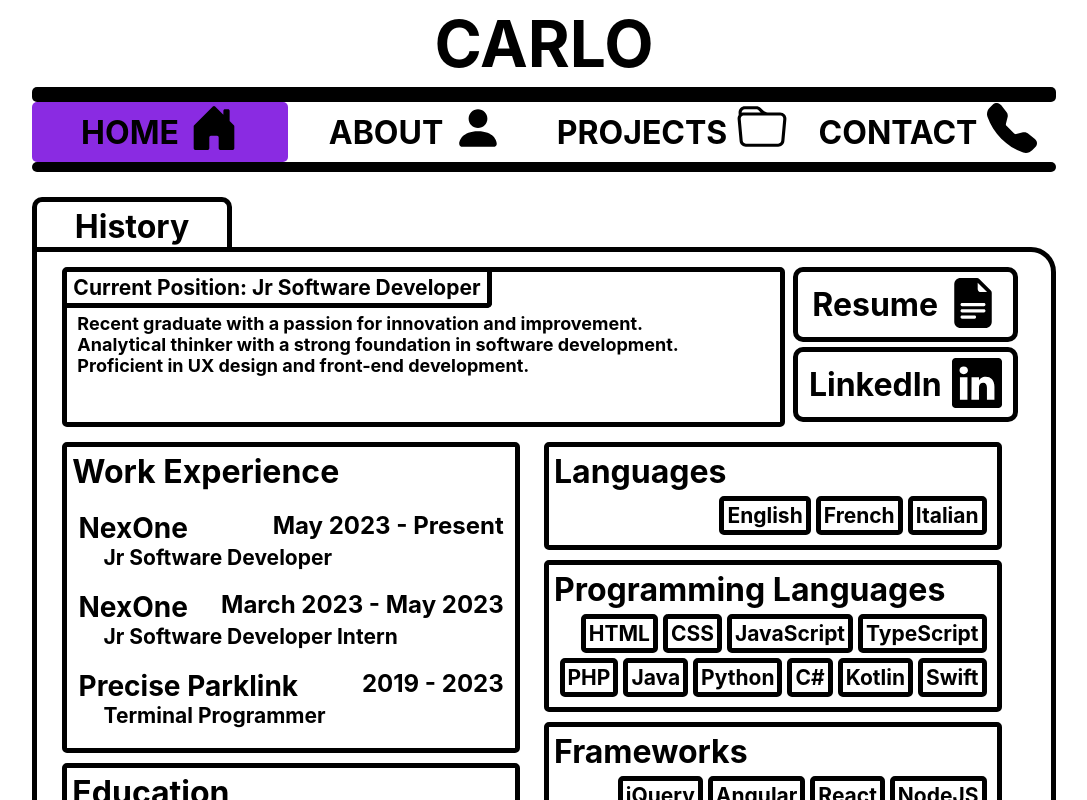
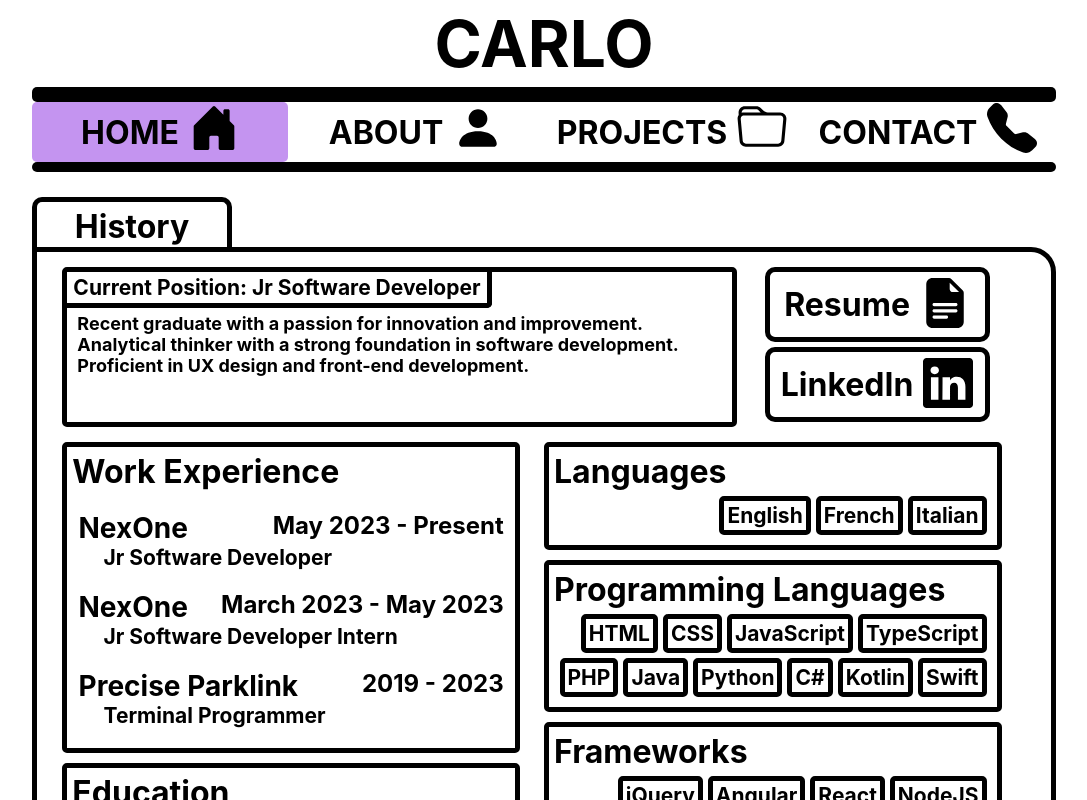
Before and after one commit to Carstal/Portfolio, a Next.js app in the folder nextjs-blog/: page /about in a window 1280 px wide. In both pictures the pointer is over the link "HOME". Shown: the top 800 px of the page, without its empty margins (96-1183 px from the left). Built offline with nearby package versions, Linux system fonts and the light colour scheme; a web font is replaced by a local one.

Commit message:
css update purple to lighter shade

```diff
--- a/nextjs-blog/styles/About.module.css
+++ b/nextjs-blog/styles/About.module.css
@@ -49,11 +49,11 @@
 .BlurbContainer {
     height: fit-content;
     min-height: 160px;
-    width: 75%;
+    width: 70%;
     /* background-color: aquamarine; */
     border: 5px solid black;
     border-radius: 5px;
-    margin: 5px 0px;
+    margin: 5px 20px 5px 0px;
 }
 
 .BlurbHeader {
--- a/nextjs-blog/styles/Contact.module.css
+++ b/nextjs-blog/styles/Contact.module.css
@@ -38,7 +38,7 @@
 }
 
 .ContactIcon:hover {
-    background-color: blueviolet;
+    background-color: rgba(137, 43, 226, 0.5);
     cursor: pointer;
 }
 
--- a/nextjs-blog/styles/Home.module.css
+++ b/nextjs-blog/styles/Home.module.css
@@ -141,7 +141,7 @@
   border-radius: 5px;
 }
 .navItem:hover{
-  background-color: blueviolet;
+  background-color: rgba(137, 43, 226, 0.5);
   cursor: pointer;
 }
 
@@ -233,7 +233,7 @@
   color: black;
 }
 .resumeBtn:hover{
-  background-color: blueviolet;
+  background-color: rgba(137, 43, 226, 0.5);
   cursor: pointer;
 }
 
@@ -258,7 +258,7 @@
   align-items: center;
 }
 .socialIcon:hover{
-  background-color: blueviolet;
+  background-color: rgba(137, 43, 226, 0.5);
   cursor: pointer;
 }
 
--- a/nextjs-blog/styles/Link.module.css
+++ b/nextjs-blog/styles/Link.module.css
@@ -26,7 +26,7 @@
 
 .LinkBtn:hover {
     cursor: pointer;
-    background-color: blueviolet;
+    background-color: rgba(137, 43, 226, 0.5);
 }
 
 .LinkText {
```
